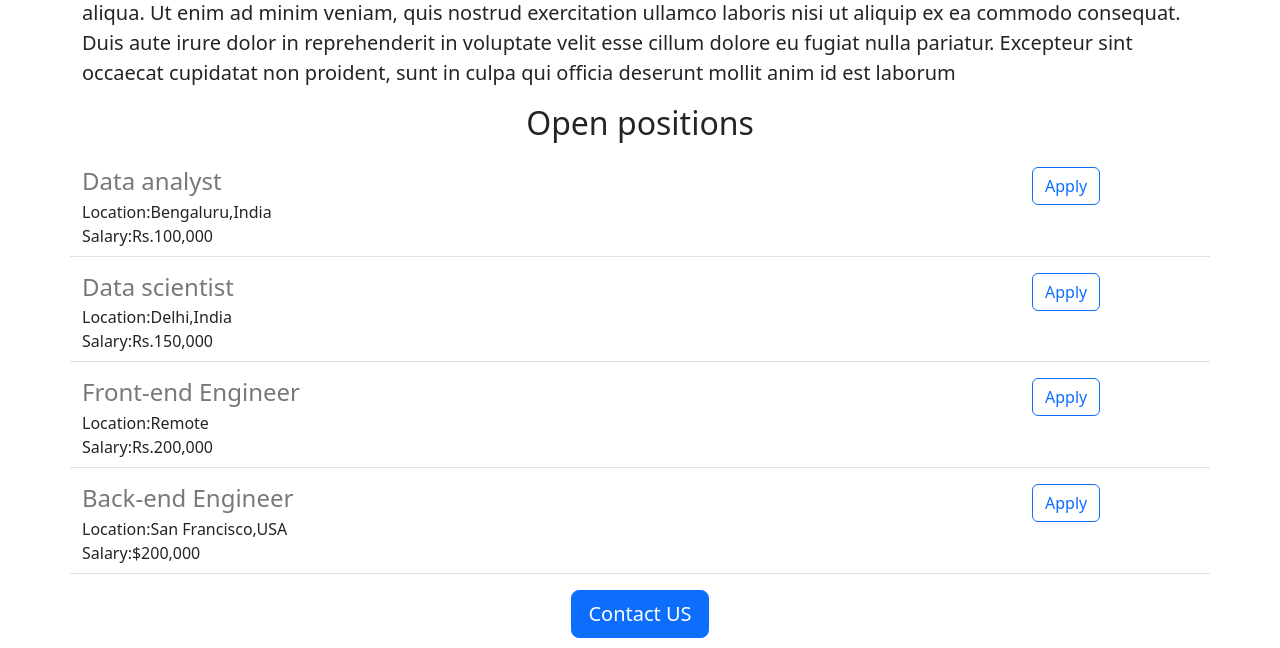
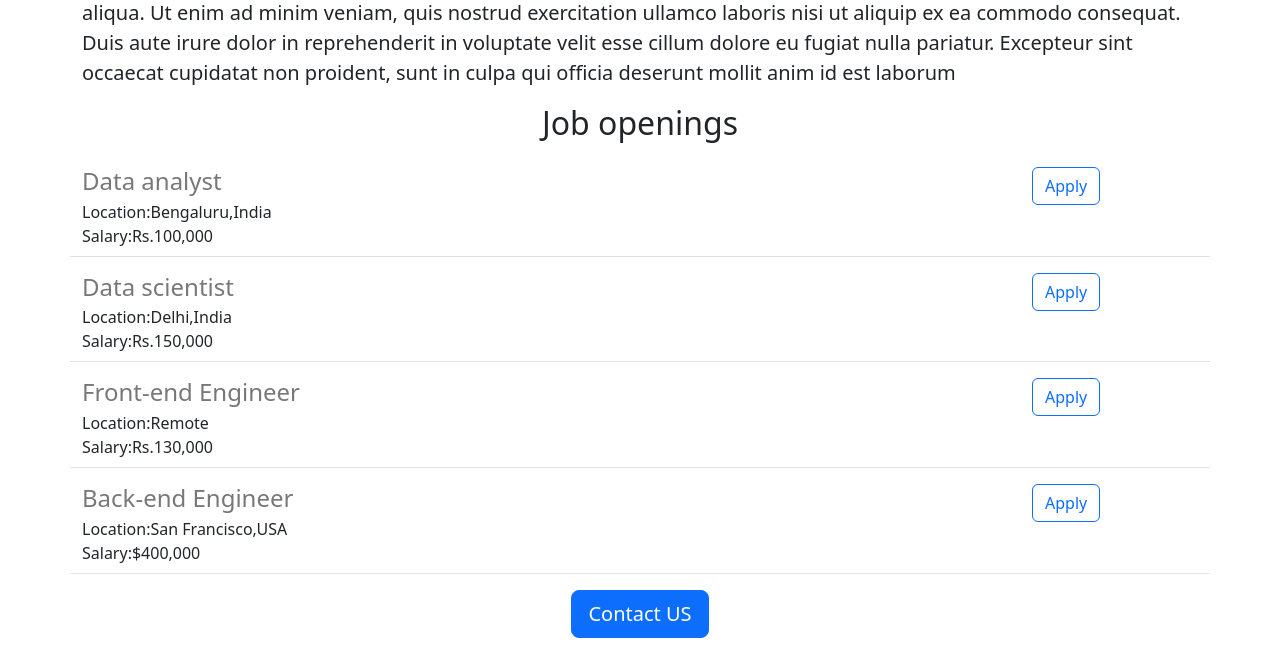
Before and after one commit to Bruma254/Dennis-Careers-Website, a Flask app: page / in a window 1280 px wide. Shown: the part 542-1190 px from the top of the page. Run offline with Flask 3, Linux system fonts and the light colour scheme.

Commit message:
made some changes

```diff
--- a/app.py
+++ b/app.py
@@ -15,12 +15,12 @@ JOBS = [{
   'id': 3,
   'title': 'Front-end Engineer',
   'location': 'Remote',
-  'salary': 'Rs.200,000',
+  'salary': 'Rs.130,000',
 }, {
   'id': 3,
   'title': 'Back-end Engineer',
   'location': 'San Francisco,USA',
-  'salary': '$200,000',
+  'salary': '$400,000',
 }]
 
 
--- a/templates/home.html
+++ b/templates/home.html
@@ -27,7 +27,7 @@ quis nostrud exercitation ullamco laboris nisi ut aliquip ex ea commodo consequa
     nulla pariatur. Excepteur sint occaecat cupidatat non proident,
     sunt in culpa qui officia deserunt mollit anim id est laborum
     </p>
-    <h2 class="text-center  mt-2 mb-4">Open positions</h2>
+    <h2 class="text-center  mt-2 mb-4">Job openings</h2>
     {%for job in jobs%}
       {%include 'jobitem.html'%}
     {% endfor %}
```
